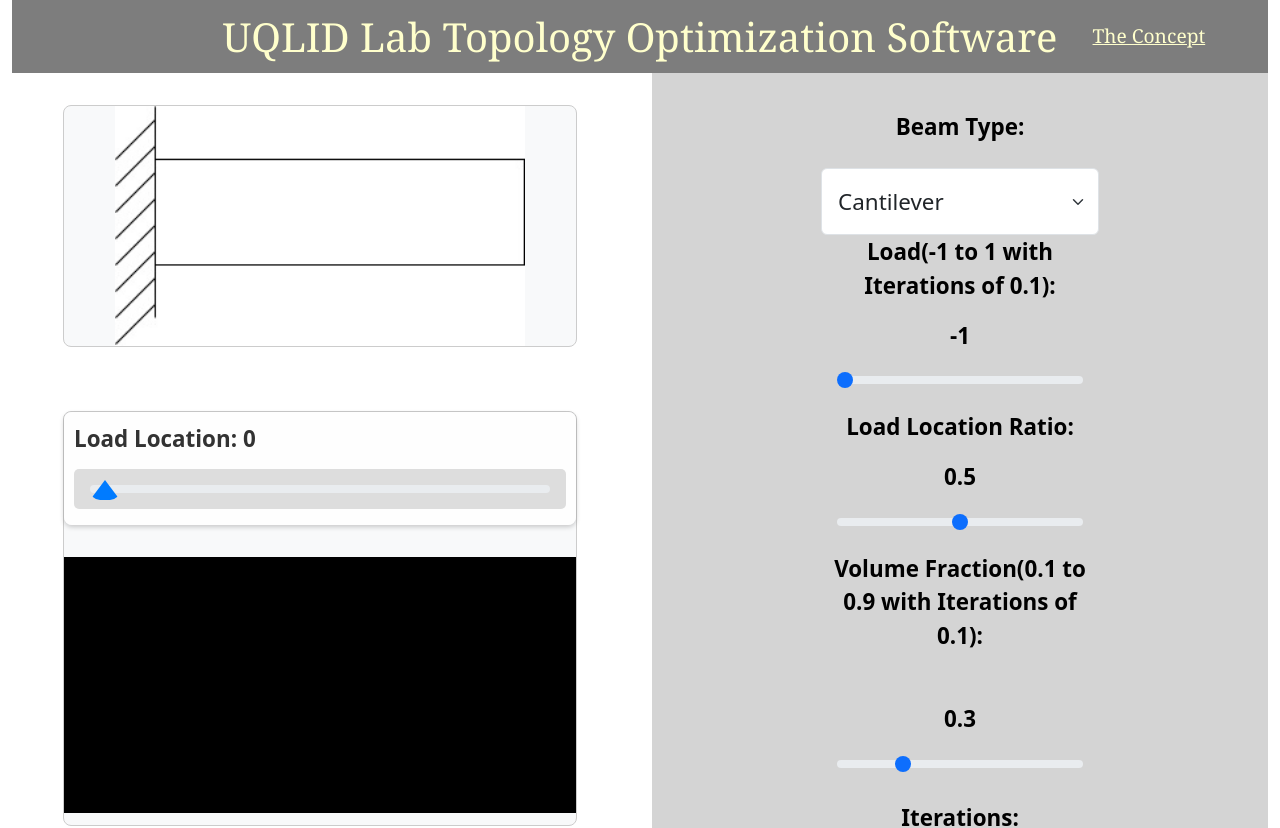
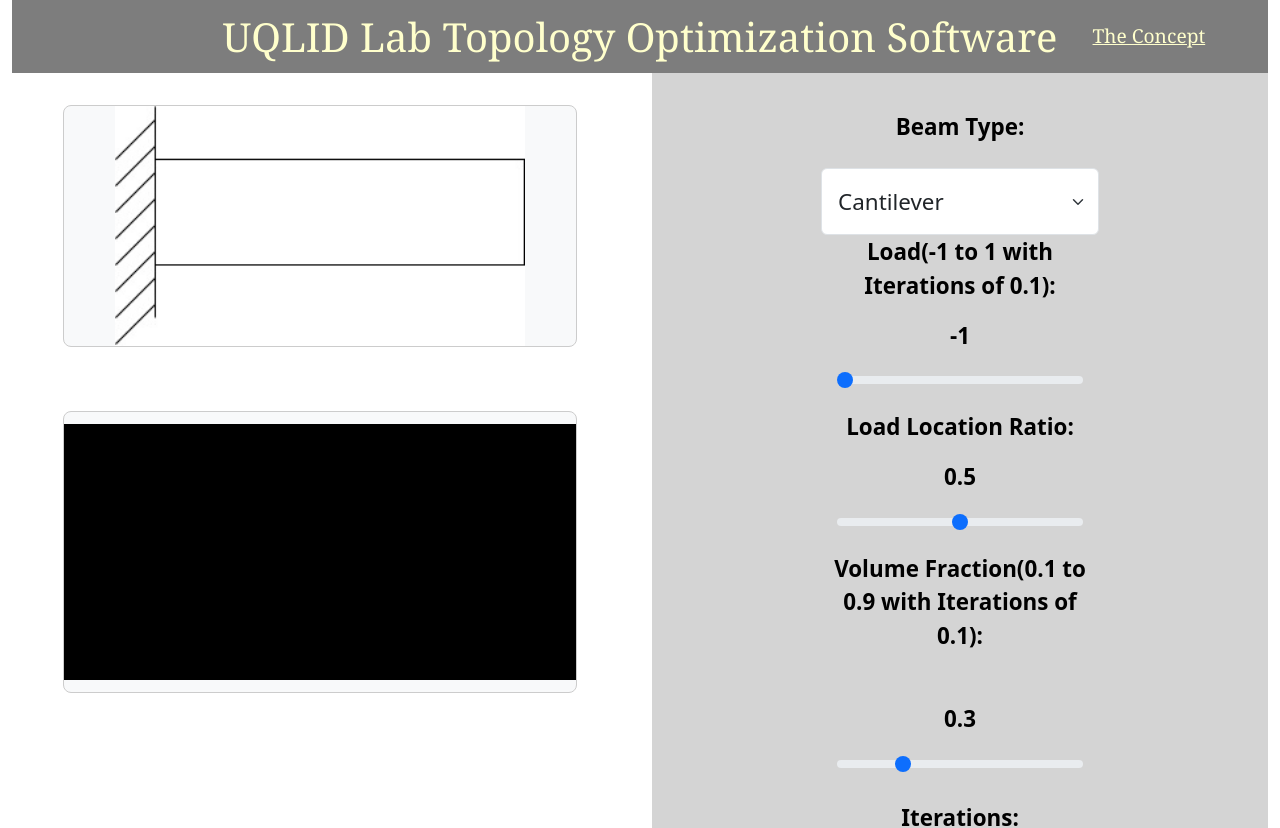
Before and after one commit to AlonsoTheDopest/top-opt-app, a React (Create React App) app in the folder frontend/: page / in a window 1280 px wide. Shown: the top 828 px of the page. Built offline with nearby package versions, Linux system fonts and the light colour scheme.

Commit message:
removed slider

```diff
--- a/frontend/src/components/Output/Output.jsx
+++ b/frontend/src/components/Output/Output.jsx
@@ -28,7 +28,7 @@ export default function Output({ forceLoadValue, setForceLoadValue, beamType, si
             <div className="imageBodyHolder banner-display">
 
 
-                <div className="force-load-top-middle">
+                {/* <div className="force-load-top-middle">
                     <label className="form-label">
                         <p>Load Location: <strong>{forceLoadValue}</strong></p>
                     </label>
@@ -41,7 +41,7 @@ export default function Output({ forceLoadValue, setForceLoadValue, beamType, si
                         value={forceLoadValue}
                         onChange={handleRangeChange}
                     />
-                </div>
+                </div> */}
 
 
                 <Image
```
